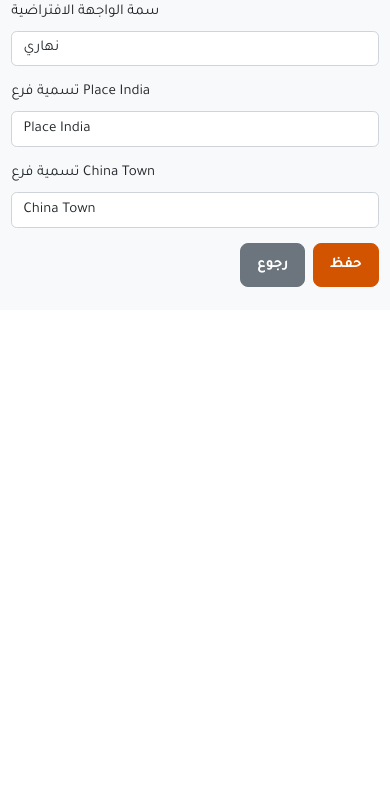
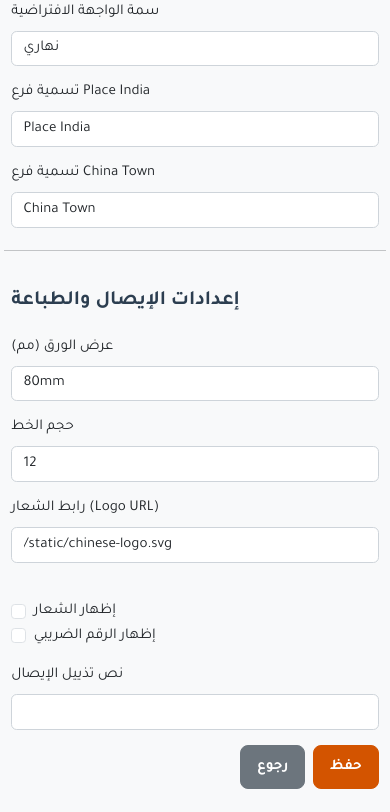
Before and after one commit to fysl71443-coder/last_try, a Python web app: template templates/settings.html in a window 390 px wide. Shown: the part 865-1677 px from the top of the page. Before the commit the page ends 1152 px from the top, so only its background shows below. Run offline with Jinja, Linux system fonts and the light colour scheme; the template is opened without the code that fills it, so the values that code supplies are empty.

Commit message:
feat(sales): auto-fill customer discount/phone; seed default menu categories; add receipt logo/QR and print settings (logo_url, toggles)

```diff
--- a/templates/settings.html
+++ b/templates/settings.html
@@ -49,6 +49,38 @@
       <input type="text" name="china_town_label" class="form-control" value="{{ s.china_town_label or 'China Town' }}">
     </div>
 
+    <hr class="my-4">
+    <h4>إعدادات الإيصال والطباعة</h4>
+    <div class="col-md-3">
+      <label class="form-label">عرض الورق (مم)</label>
+      <select name="receipt_paper_width" class="form-select">
+        <option value="80" {% if s.receipt_paper_width=='80' %}selected{% endif %}>80mm</option>
+        <option value="58" {% if s.receipt_paper_width=='58' %}selected{% endif %}>58mm</option>
+      </select>
+    </div>
+    <div class="col-md-3">
+      <label class="form-label">حجم الخط</label>
+      <input type="number" name="receipt_font_size" class="form-control" value="{{ s.receipt_font_size or 12 }}">
+    </div>
+    <div class="col-md-6">
+      <label class="form-label">رابط الشعار (Logo URL)</label>
+      <input type="text" name="logo_url" class="form-control" value="{{ s.logo_url or '/static/chinese-logo.svg' }}">
+    </div>
+    <div class="col-md-6">
+      <div class="form-check mt-4">
+        <input class="form-check-input" type="checkbox" name="receipt_show_logo" id="recLogo" {% if s.receipt_show_logo %}checked{% endif %}>
+        <label class="form-check-label" for="recLogo">إظهار الشعار</label>
+      </div>
+      <div class="form-check">
+        <input class="form-check-input" type="checkbox" name="receipt_show_tax_number" id="recTax" {% if s.receipt_show_tax_number %}checked{% endif %}>
+        <label class="form-check-label" for="recTax">إظهار الرقم الضريبي</label>
+      </div>
+    </div>
+    <div class="col-md-6">
+      <label class="form-label">نص تذييل الإيصال</label>
+      <input type="text" name="receipt_footer_text" class="form-control" value="{{ s.receipt_footer_text or '' }}">
+    </div>
+
     <div class="col-12 d-flex justify-content-end gap-2">
       <a class="btn btn-secondary" href="{{ url_for('dashboard') }}">رجوع</a>
       <button class="btn btn-primary" type="submit">حفظ</button>
```
Also changed, not shown: models.py (+26 -0 lines), templates/sales_receipt.html (+33 -0 lines), templates/sales_table_invoice.html (+38 -5 lines), static/chinese-logo.svg (added).
